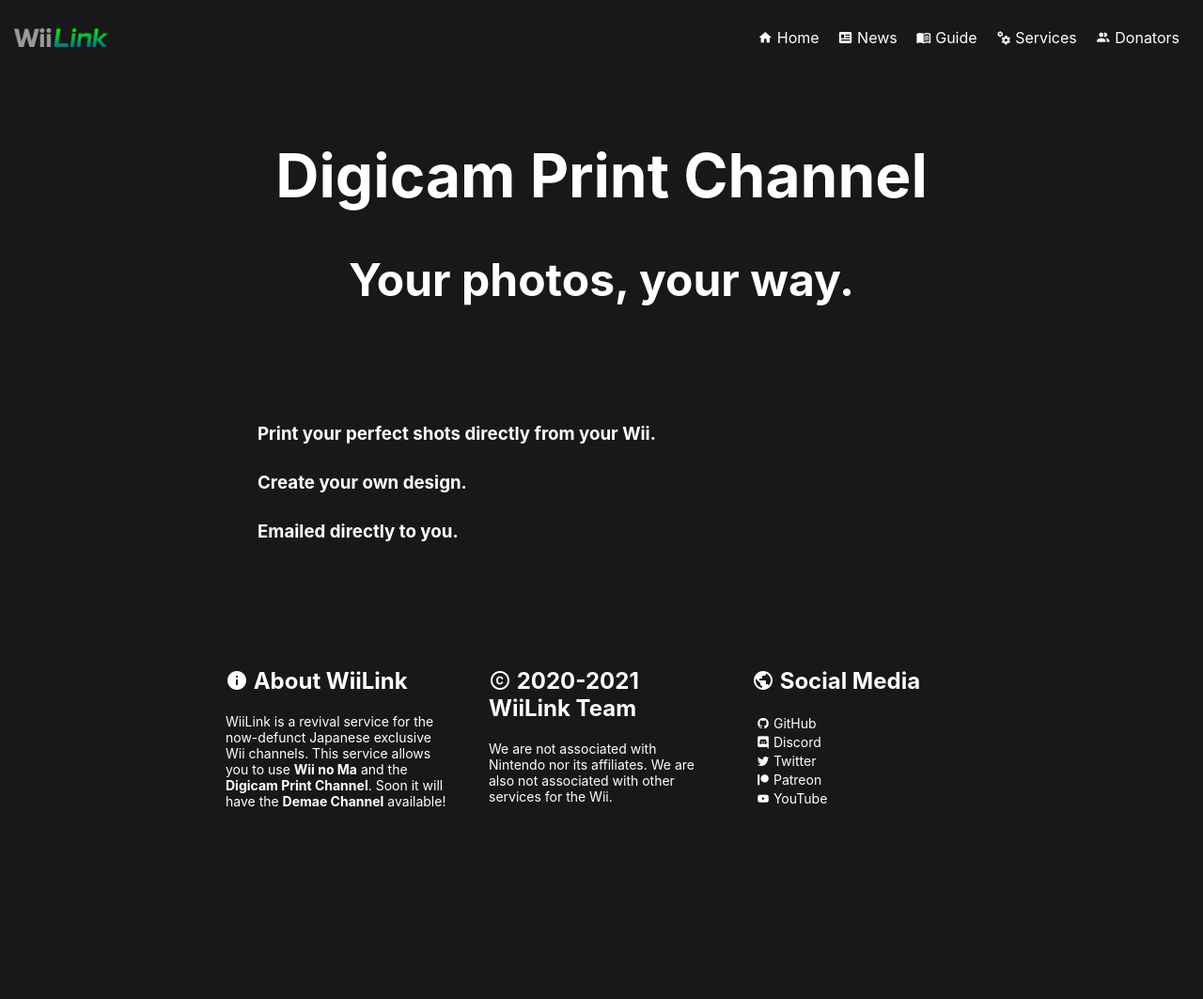
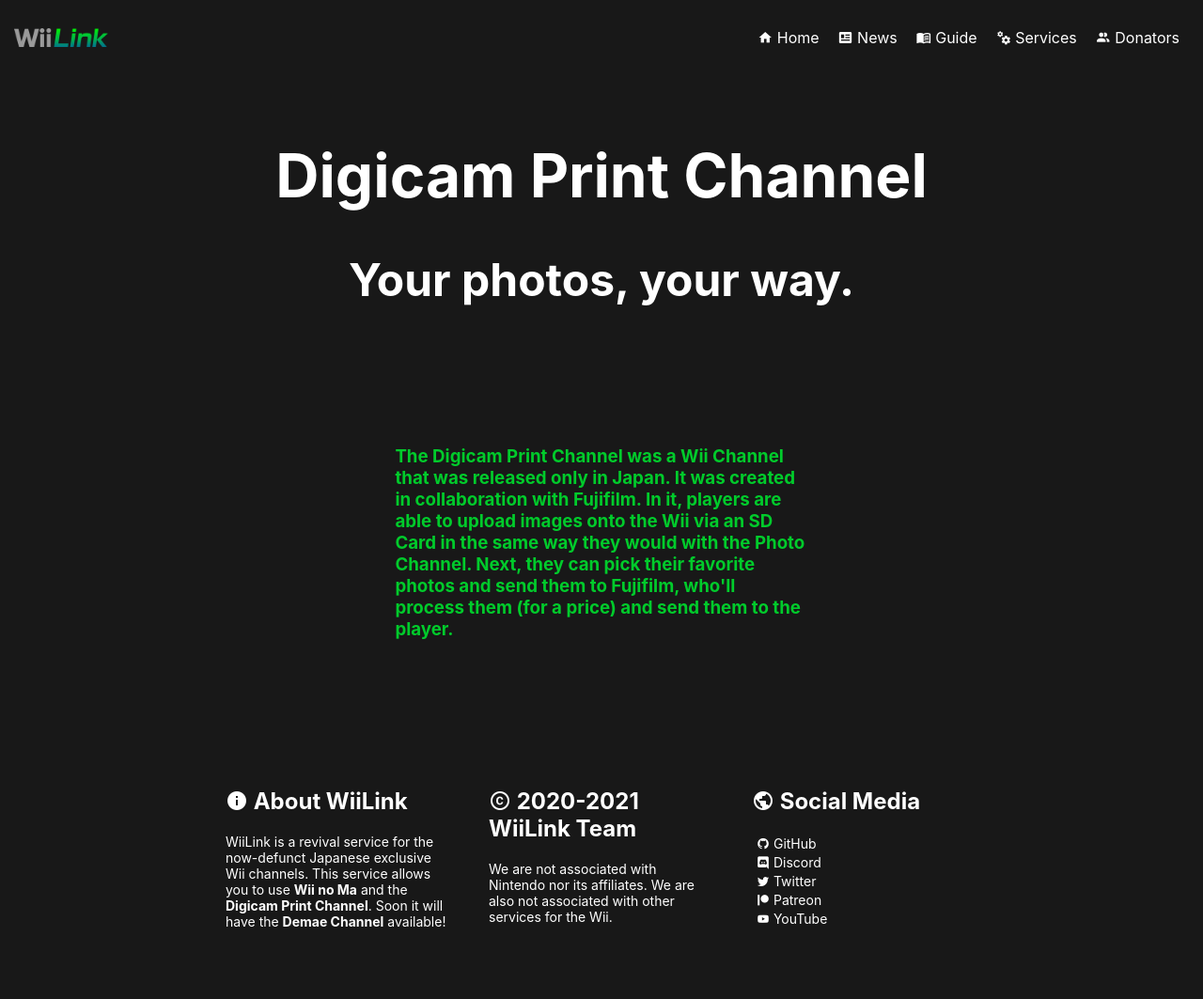
Before and after one commit to WiiLink24/WiiLink24.github.io, a Jekyll site: the page built from services/digicam.html, in a window 1280 px wide. Shown: the whole page at 94% size. Built offline with Jekyll 4.4.1, drawn with Linux system fonts in a browser that asks for light colours; before the commit the page ends 935 px from its top, so only the background shows below that.

Commit message:
Relocate digicam description to proper location

```diff
--- a/services/digicam.html
+++ b/services/digicam.html
@@ -9,7 +9,10 @@
 </div>
 
 <div class="section">
-  <h3>Print your perfect shots directly from your Wii.</h3>
-  <h3>Create your own design.</h3>
-  <h3>Emailed directly to you.</h3>
+  <h3><p><a href="https://nintendo.fandom.com/wiki/Digicam_Print_Channel">The Digicam
+  Print Channel was a Wii Channel that was released only in Japan. It was created in
+  collaboration with Fujifilm. In it, players are able to upload images onto the Wii
+  via an SD Card in the same way they would with the Photo Channel. Next, they can pick
+  their favorite photos and send them to Fujifilm, who'll process them (for a price) and
+  send them to the player.</a></p></h3>
 </div>
```
